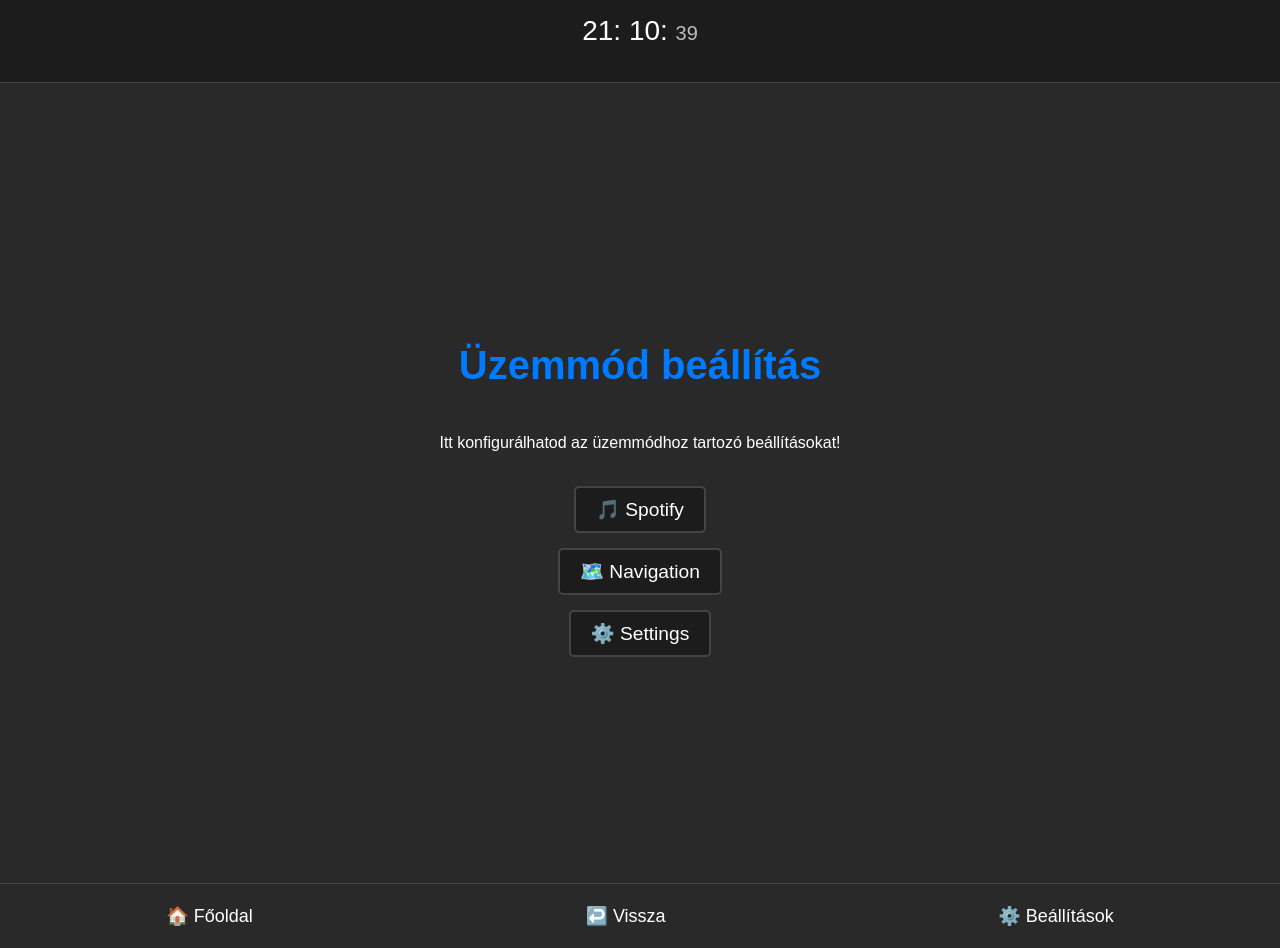
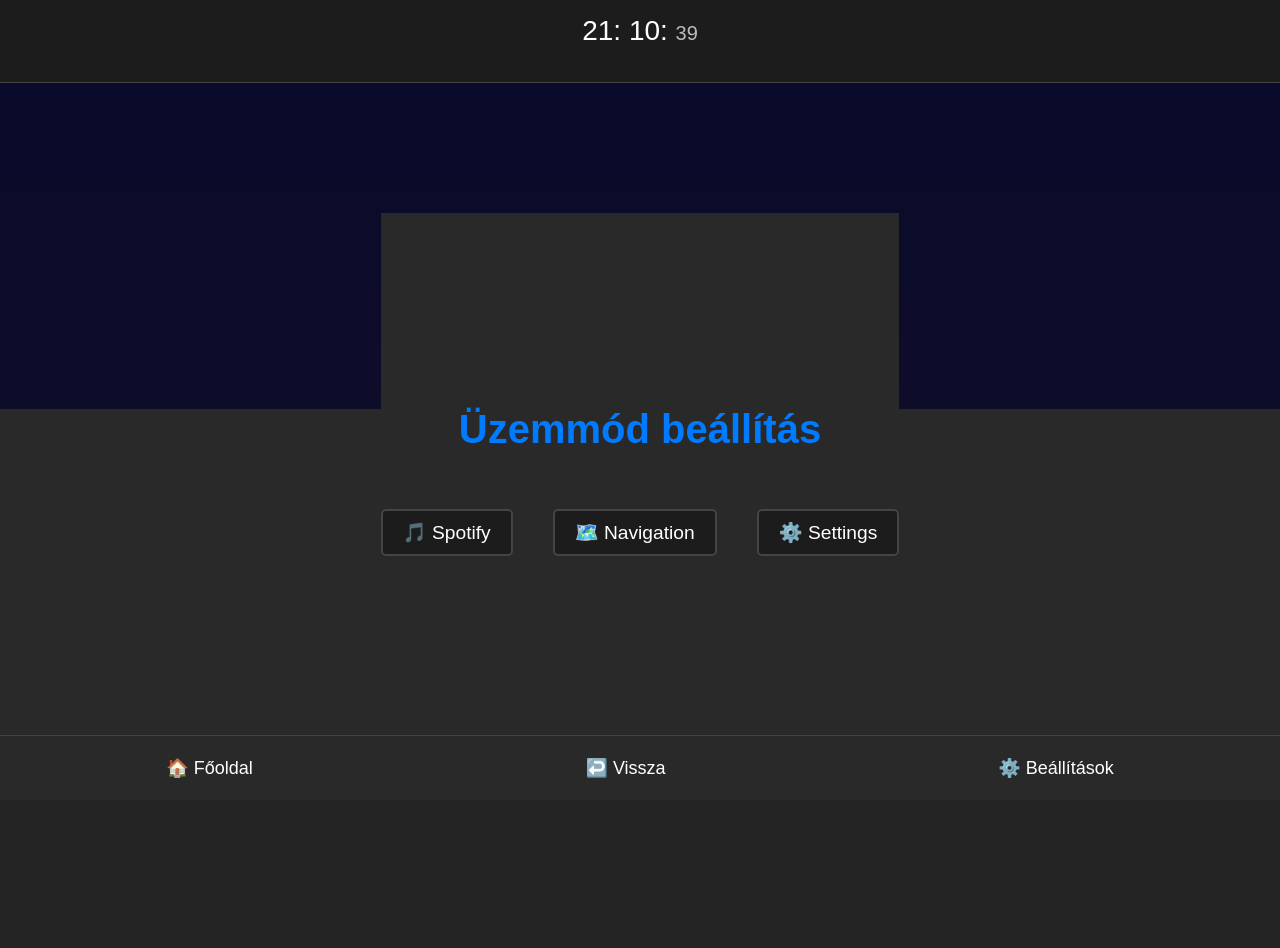
Before and after one commit to juhaszszabolcs90/Frontend_Car_onboard_computer, a Vue app: page /mode in a window 1280 px wide. After the commit the page ends 800 px from the top, so only its background shows below. Built offline with nearby package versions, Linux system fonts and the light colour scheme.

Commit message:
Create a common Layout component to centralize styling
- Fixed background styling and removed the scrollbar issue
- The Layout is now inherited by all pages (e.g., Dashboard, ModePage)

```diff
--- a/src/components/Dashboard.vue
+++ b/src/components/Dashboard.vue
@@ -42,7 +42,6 @@ const handleModeNavigation = (mode) => {
   <Layout>
   <div id="app">
     <!-- Dashboard tartalom -->
-    <main class="main-content">
       <div class="dashboard">
         <div class="speed-display">
           <p class="speed">{{ currentSpeed }} <span>km/h</span></p>
@@ -87,7 +86,6 @@ const handleModeNavigation = (mode) => {
           {{ mode }}
         </button>
       </div>
-    </main>
   </div>
   </Layout>
 </template>
@@ -98,17 +96,6 @@ const handleModeNavigation = (mode) => {
   display: flex;
   flex-direction: column;
   height: 100vh;
-}
-
-/* Tartalom */
-.main-content {
-  flex: 1;
-  display: flex;
-  flex-direction: column;
-  align-items: center;
-  justify-content: flex-start; /* Dashboard és gombok közelebb egymáshoz */
-  background: linear-gradient(to bottom, #0a0a2a, #0d0d2a 50%, #292929 50%);
-  padding-top: 130px;
 }
 
 .dashboard {
--- a/src/components/Layout.vue
+++ b/src/components/Layout.vue
@@ -48,7 +48,8 @@
   #layout {
     display: flex;
     flex-direction: column;
-    height: 100vh;
+    height: 100vh;  /* Teljes képernyőt elfoglal */
+    overflow: hidden; /* Eltünteti a görgetősávot */
   }
 
   /* Fejléc */
@@ -77,6 +78,20 @@
     opacity: 0.7;
   }
 
+  /* Tartalom (oldalak) */
+main {
+    flex: 1; /* Elfoglalja a szabad teret a fejléc és tálca között */
+    display: flex;
+    flex-direction: column;
+    justify-content: flex-start;
+    align-items: center;
+    padding: 20px;
+    background: linear-gradient(to bottom, #0a0a2a, #0d0d2a 50%, #292929 50%);
+    /* overflow-y: auto; Görgetés engedélyezése, ha szükséges, de nem a fő layout */
+    overflow: hidden;  /* Görgetősáv eltüntetése */
+    padding-top: 130px;
+  }
+
   /* Alsó tálca */
   .footer {
     display: flex;
--- a/src/components/ModePage.vue
+++ b/src/components/ModePage.vue
@@ -10,7 +10,7 @@ const route = useRoute();
   <div class="mode-page">
     <h1>Üzemmód beállítás</h1>
     <div class="content">
-      <p>Itt konfigurálhatod az üzemmódhoz tartozó beállításokat!</p>
+      <!-- <p>Itt konfigurálhatod az üzemmódhoz tartozó beállításokat!</p> -->
       <button class="action-button">🎵 Spotify</button>
       <button class="action-button">🗺️ Navigation</button>
       <button class="action-button">⚙️ Settings</button>
@@ -38,9 +38,10 @@ h1 {
 
 .content {
   display: flex;
-  flex-direction: column;
-  align-items: center;
-  gap: 15px;
+  justify-content: center;
+  gap: 40px;
+  flex-wrap: wrap;
+  margin-top: 30px;
 }
 
 .action-button {
```
